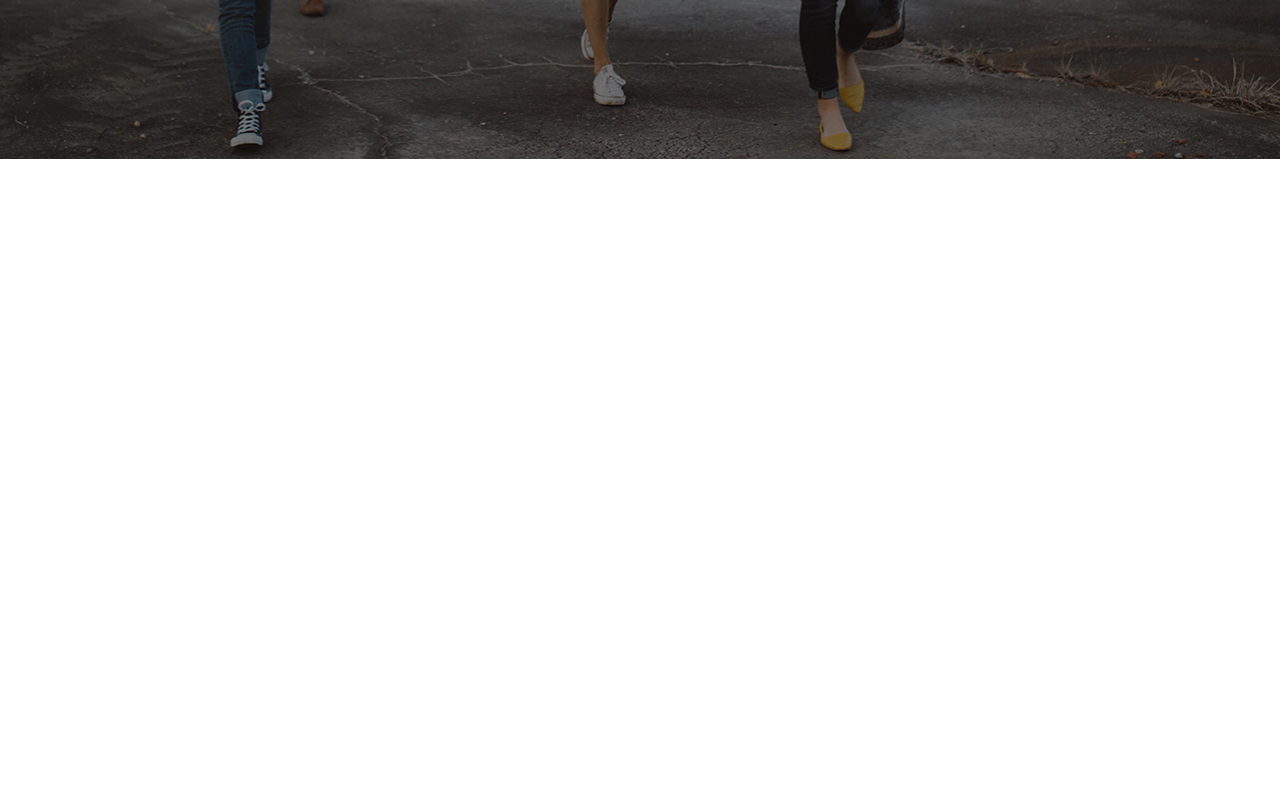
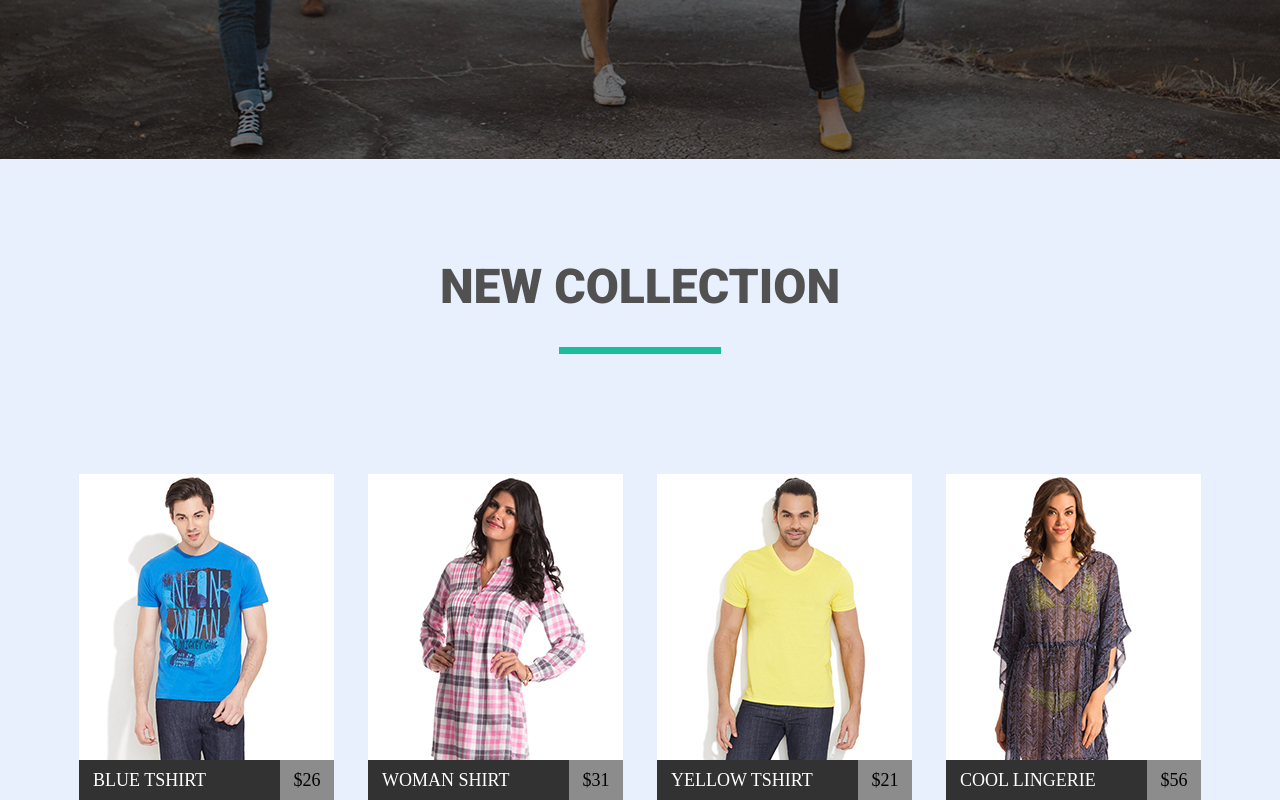
Before and after one commit to ZelenskyiDenys/goit-fe-course, a plain HTML site: page module-5/index.html in a window 1280 px wide. Shown: the part 538-1338 px from the top of the page. Before the commit the page ends 800 px from the top, so only its background shows below. Drawn offline with nearby package versions, Linux system fonts and the light colour scheme.

Commit message:
HW 5 fix collection

```diff
--- a/module-5/css/style.css
+++ b/module-5/css/style.css
@@ -2,6 +2,9 @@
     margin: 0;
     padding: 0;
     box-sizing: border-box;
+  }
+  main{
+    position: relative;
   }
 .clearfix::after {
     content: "";
@@ -114,3 +117,70 @@ z-index: 1;
 .slider-button:last-child{
     float: right;
 }
+.collection{
+    text-align: center;
+    background-color: #e9f0fd;
+    position: absolute;
+    width: 100%;
+}
+.collection-titel{
+    font-family: roboto, "open sans", sans-serif;
+    font-size: 48px;
+    font-weight: 900;
+    text-transform: uppercase;
+    color: #515151;
+    padding-top: 100px;
+    margin-bottom: 120px;
+}
+.collection-titel::after{
+    content: "";
+    background-color: #1abc9c;
+    width: 162px;
+    height: 7px;
+    display: block;
+    margin: 32px auto 80px;
+}
+.collection-list{
+    list-style: none;
+}
+.collection-card{
+    display: inline-block;
+    width: 255px;
+    margin: 0 15px;
+}
+.collection-card img{
+    width: 100%;
+}
+.collection-card-info{
+    position: relative;
+}
+.collection-card-name{
+    padding-left: 14px;
+    width: 201px;
+    text-align: left;
+    background-color: #323232;
+    color: #ffffff;
+    text-transform: uppercase;
+    line-height: 40px;
+    position: absolute;
+    left: 0px;
+    bottom: 0px;
+    font-size: 18px;
+}
+.collection-card-price{
+    position: absolute;
+    right: 0px;
+    bottom: 0px;
+    width: 54px;
+    background-color: #8c8c8c;
+    font-size: 18px;
+    line-height: 40px;
+}
+
+
+.collection-card:hover .collection-card-name{
+    background-color: #1abc9c;
+}
+.collection-card:hover .collection-card-price{
+    background-color: #7fd9c7;
+}
--- a/module-5/index.html
+++ b/module-5/index.html
@@ -50,6 +50,7 @@
           </li>
         </ul>
       </header>
+      <main>
         </div>
         <div class="slider-background clearfix">
           <div class="slider-color">
@@ -65,5 +66,39 @@
               </div>
             </div>
         </div>
+        <div class="collection">
+          <h2 class="collection-titel">New collection</h2>
+          <ul class="collection-list">
+            <li class="collection-card">
+                <div class="collection-card-info clearfix">
+                  <img src="img/img1.png" alt="#" height="322px" width="255px">
+                  <p class="collection-card-name">Blue tshirt</p>
+                  <p class="collection-card-price">$26</p>
+                </div>
+            </li>
+            <li class="collection-card">
+              <div class="collection-card-info clearfix">
+                <img src="img/img2.png" alt="#" height="322px" width="255px">
+                <p class="collection-card-name">Woman shirt</p>
+                <p class="collection-card-price">$31</p>
+              </div>
+          </li>
+          <li class="collection-card">
+            <div class="collection-card-info clearfix">
+              <img src="img/img3.png" alt="#" height="322px" width="255px">
+              <p class="collection-card-name">Yellow tshirt</p>
+              <p class="collection-card-price">$21</p>
+            </div>
+        </li>
+        <li class="collection-card">
+          <div class="collection-card-info clearfix">
+            <img src="img/img4.png" alt="#" height="322px" width="255px">
+            <p class="collection-card-name">Cool lingerie</p>
+            <p class="collection-card-price">$56</p>
+          </div>
+      </li>
+          </ul>
+        </div>
+      </main>
   </body>
 </html>
```
Also changed, not shown: module-4/css/styles.css (line endings or trailing spaces), module-5/img/collection1.png (added), module-5/img/img1.png (added), module-5/img/img2.png (added), module-5/img/img3.png (added), module-5/img/img4.png (added). Lines whose indentation alone changed are shown as unchanged.
